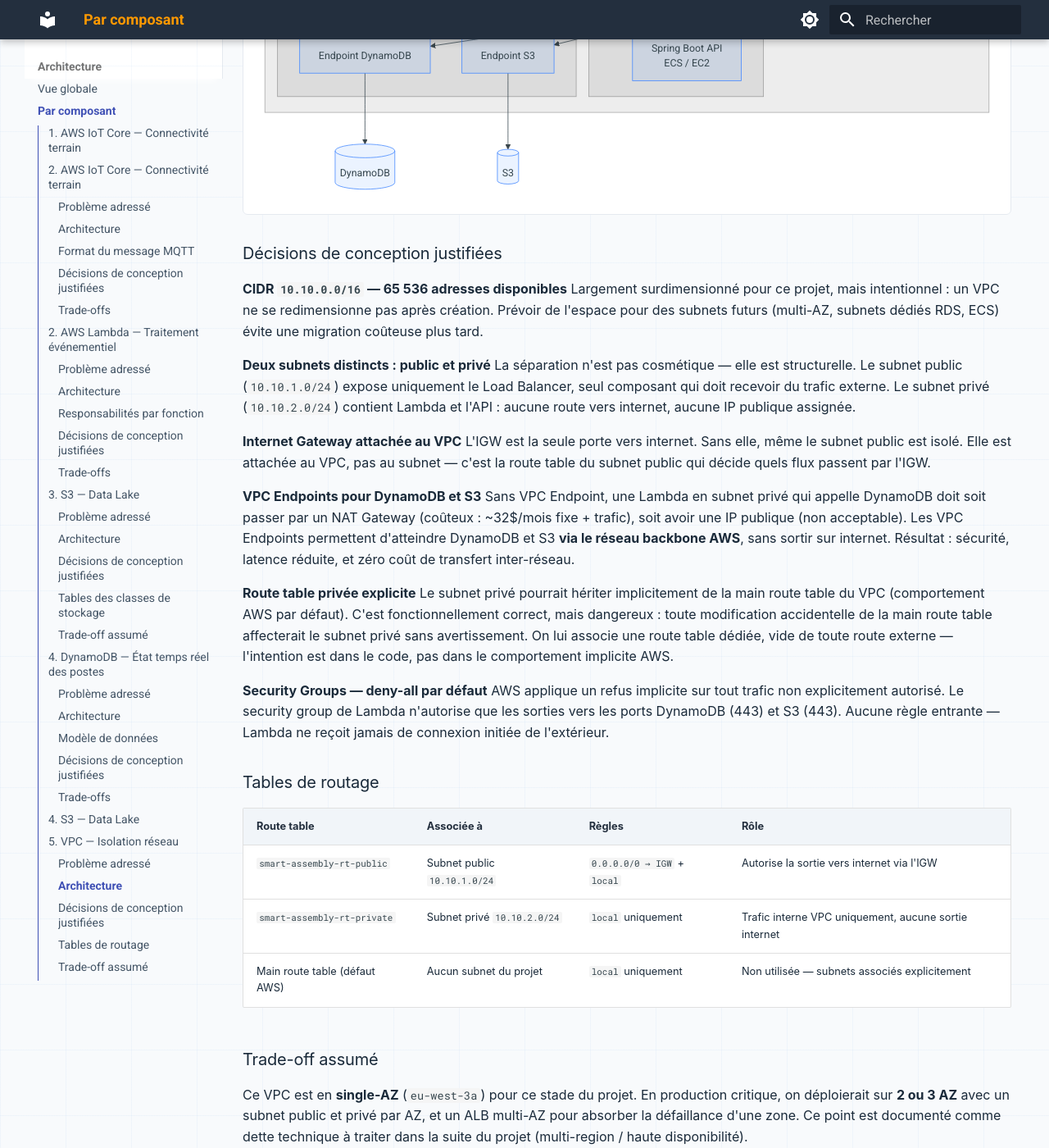
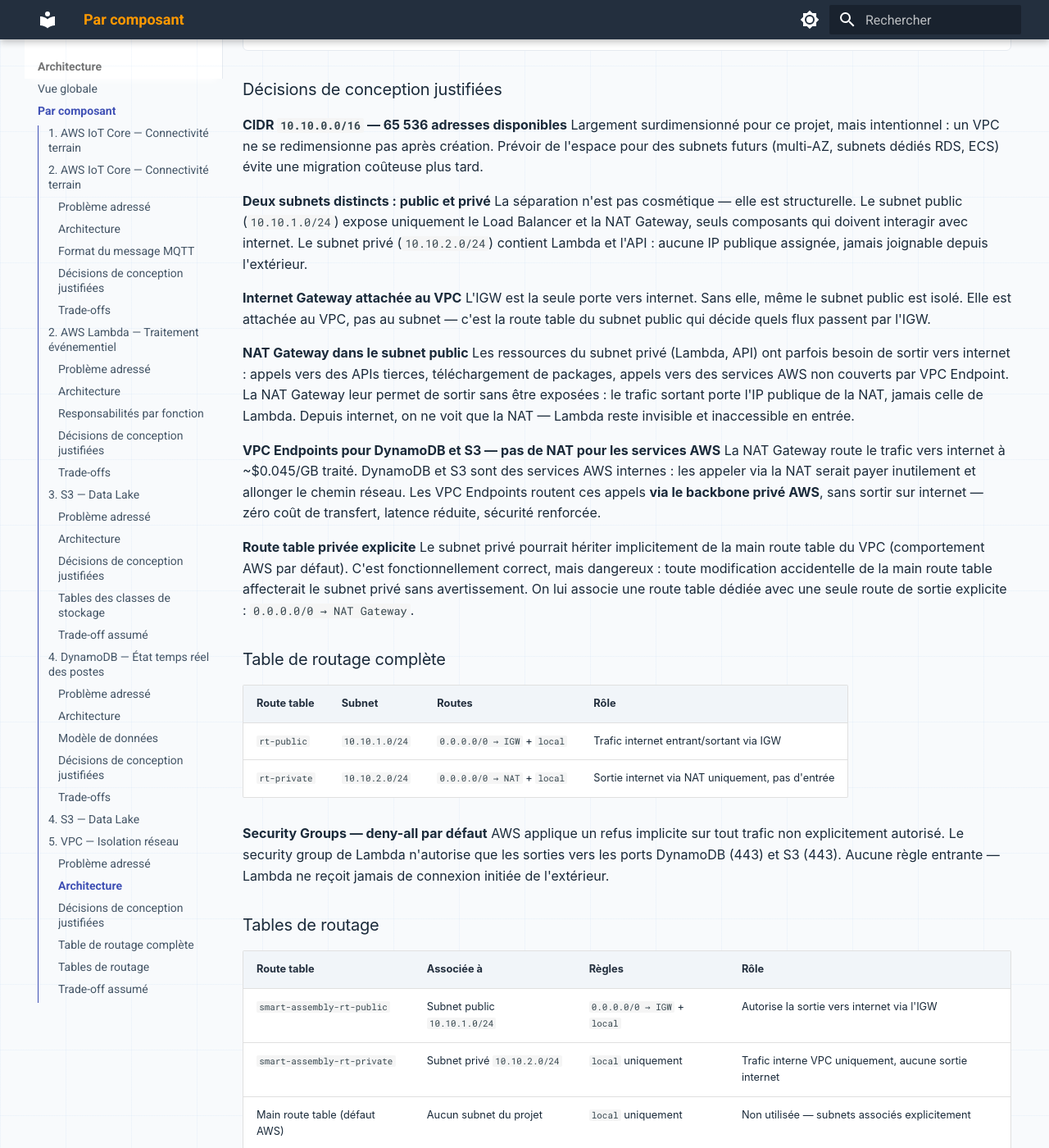
Before and after one commit to lansanconde/smart-assembly-line, an MkDocs documentation site: the page built from docs/architecture/components.md, in a window 1280 px wide and 1400 px high, scrolled down 11569 px. Shown: the whole window at 82% size. Built offline with MkDocs 1.6.1 and Material for MkDocs 9.7.7, drawn with Linux system fonts in a browser that asks for light colours.

Commit message:
feat (vpc) : add NAT Gatway - Jour 8 done, destroy after lab

````diff
--- a/docs/architecture/components.md
+++ b/docs/architecture/components.md
@@ -472,6 +472,8 @@
     subgraph INTERNET["Internet"]
         OPS[Opérateurs
 Tableau de bord]
+        EXT[APIs externes
+mises à jour packages]
     end
 
     subgraph VPC["VPC — 10.10.0.0/16"]
@@ -479,6 +481,8 @@
 
         subgraph PUBLIC["Subnet Public — 10.10.1.0/24"]
             ALB[Application Load Balancer]
+            NAT[NAT Gateway
++ Elastic IP]
         end
 
         subgraph PRIVATE["Subnet Privé — 10.10.2.0/24"]
@@ -495,8 +499,9 @@
     end
 
     OPS --> IGW --> ALB --> API_VPC
-    LAMBDA_VPC --> EP_DDB --> DDB[(DynamoDB)]
+    LAMBDA_VPC -->|appels AWS| EP_DDB --> DDB[(DynamoDB)]
     LAMBDA_VPC --> EP_S3 --> S3[(S3)]
+    LAMBDA_VPC -->|appels internet| NAT --> IGW --> EXT
 ```
 
 ### Décisions de conception justifiées
@@ -507,24 +512,34 @@
 
 **Deux subnets distincts : public et privé**
 La séparation n'est pas cosmétique — elle est structurelle.
-Le subnet public (`10.10.1.0/24`) expose uniquement le Load Balancer, seul composant qui doit recevoir du trafic externe.
-Le subnet privé (`10.10.2.0/24`) contient Lambda et l'API : aucune route vers internet, aucune IP publique assignée.
+Le subnet public (`10.10.1.0/24`) expose uniquement le Load Balancer et la NAT Gateway, seuls composants qui doivent interagir avec internet.
+Le subnet privé (`10.10.2.0/24`) contient Lambda et l'API : aucune IP publique assignée, jamais joignable depuis l'extérieur.
 
 **Internet Gateway attachée au VPC**
 L'IGW est la seule porte vers internet. Sans elle, même le subnet public est isolé.
 Elle est attachée au VPC, pas au subnet — c'est la route table du subnet public qui décide quels flux passent par l'IGW.
 
-**VPC Endpoints pour DynamoDB et S3**
-Sans VPC Endpoint, une Lambda en subnet privé qui appelle DynamoDB doit soit passer par un NAT Gateway
-(coûteux : ~32$/mois fixe + trafic), soit avoir une IP publique (non acceptable).
-Les VPC Endpoints permettent d'atteindre DynamoDB et S3 **via le réseau backbone AWS**, sans sortir sur internet.
-Résultat : sécurité, latence réduite, et zéro coût de transfert inter-réseau.
+**NAT Gateway dans le subnet public**
+Les ressources du subnet privé (Lambda, API) ont parfois besoin de sortir vers internet : appels vers des APIs tierces, téléchargement de packages, appels vers des services AWS non couverts par VPC Endpoint.
+La NAT Gateway leur permet de sortir sans être exposées : le trafic sortant porte l'IP publique de la NAT, jamais celle de Lambda.
+Depuis internet, on ne voit que la NAT — Lambda reste invisible et inaccessible en entrée.
+
+**VPC Endpoints pour DynamoDB et S3 — pas de NAT pour les services AWS**
+La NAT Gateway route le trafic vers internet à ~$0.045/GB traité.
+DynamoDB et S3 sont des services AWS internes : les appeler via la NAT serait payer inutilement et allonger le chemin réseau.
+Les VPC Endpoints routent ces appels **via le backbone privé AWS**, sans sortir sur internet — zéro coût de transfert, latence réduite, sécurité renforcée.
 
 **Route table privée explicite**
 Le subnet privé pourrait hériter implicitement de la main route table du VPC (comportement AWS par défaut).
-C'est fonctionnellement correct, mais dangereux : toute modification accidentelle de la main route table
-affecterait le subnet privé sans avertissement.
-On lui associe une route table dédiée, vide de toute route externe — l'intention est dans le code, pas dans le comportement implicite AWS.
+C'est fonctionnellement correct, mais dangereux : toute modification accidentelle de la main route table affecterait le subnet privé sans avertissement.
+On lui associe une route table dédiée avec une seule route de sortie explicite : `0.0.0.0/0 → NAT Gateway`.
+
+### Table de routage complète
+
+| Route table | Subnet | Routes | Rôle |
+|---|---|---|---|
+| `rt-public` | `10.10.1.0/24` | `0.0.0.0/0 → IGW` + `local` | Trafic internet entrant/sortant via IGW |
+| `rt-private` | `10.10.2.0/24` | `0.0.0.0/0 → NAT` + `local` | Sortie internet via NAT uniquement, pas d'entrée |
 
 **Security Groups — deny-all par défaut**
 AWS applique un refus implicite sur tout trafic non explicitement autorisé.
````
Also changed, not shown: docs/runbook/index.md (+32 -0 lines), 1 other file.
